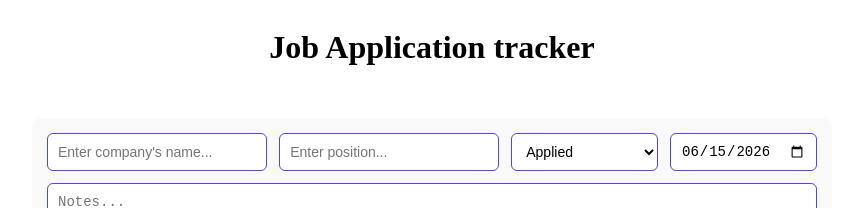
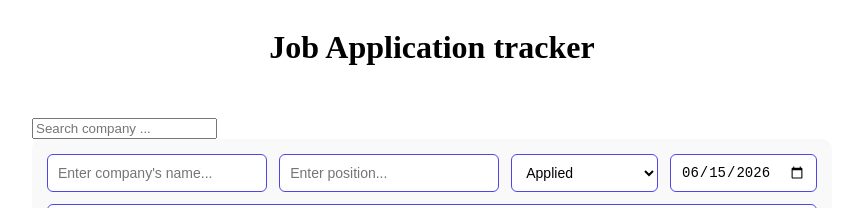
Before and after one commit to HanKwan/Job-application-tracker, a React (Vite) app in the folder frontend/: page / in a window 1280 px wide. Shown: the top 208 px of the page, without its empty margins (208-1056 px from the left). Built offline with nearby package versions, Linux system fonts and the light colour scheme; no server answers.

Commit message:
feat: added SearchBar in home.tsx

```diff
--- a/frontend/src/pages/Home.tsx
+++ b/frontend/src/pages/Home.tsx
@@ -4,6 +4,7 @@ import type { AppItem, CreateApplicationType } from "../types/AppType"
 import "../css/Home.css"
 import { useEffect, useState } from "react"
 import { createApplication, deleteApplication, getApplications, updateApplication } from "../services/applicationService"
+import SearchBar from "../components/SearchBar"
 
 function Home () {
 
@@ -18,6 +19,9 @@ function Home () {
     const loadApplications = async () => {
         try {
             const data = await getApplications();
+
+            console.log("backend date:", data);
+
             setAppliedApp(data);
         } catch (err) {
             console.error(err);
@@ -54,20 +58,31 @@ function Home () {
     }
 
     const filteredApps = appliedApp.filter((app) => {
-        app.companyName.toLowerCase().includes(searchText.toLowerCase())
+        return app.companyName.toLowerCase().includes(searchText.toLowerCase())
     })
+
+    console.log(filteredApps);
 
     return (
         <div className="container">
-            <ApplicationForm onAdd={handleAdd}
-                             onUpdate={handleUpdate}
-                             onEditClick={editingApp}
-                             onClearEdit={() => setEditingApp(null)}/>
+            <SearchBar
+                searchText={searchText}
+                setSearchText={setSearchText}
+            />
 
-            <ApplicationList applications={filteredApps}
-                             onUpdate={handleUpdate}
-                             onDelete={handleDelete}
-                             onEditClick={handleEditClick}/>
+            <ApplicationForm
+                onAdd={handleAdd}
+                onUpdate={handleUpdate}
+                onEditClick={editingApp}
+                onClearEdit={() => setEditingApp(null)}
+            />
+
+            <ApplicationList
+                applications={filteredApps}
+                onUpdate={handleUpdate}
+                onDelete={handleDelete}
+                onEditClick={handleEditClick}
+            />
         </div>
     )
 }
```
